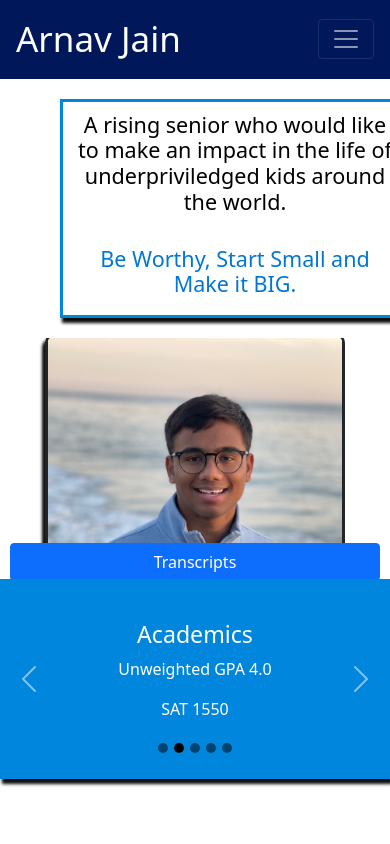
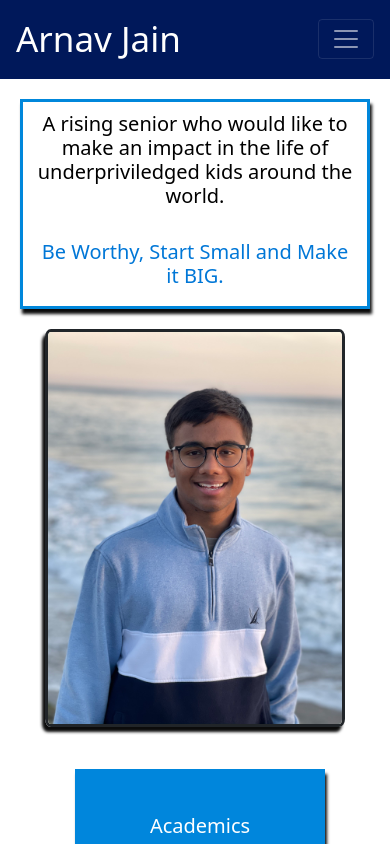
Before and after one commit to rbalonek/arnav-portfolio, a React (Create React App) app: page / in a window 390 px wide. Shown: the top 844 px of the page. Built offline with nearby package versions, Linux system fonts and the light colour scheme.

Commit message:
Landing Responsive

```diff
--- a/src/components/New Components/AcaemicSlider/AcaemicSlider.css
+++ b/src/components/New Components/AcaemicSlider/AcaemicSlider.css
@@ -2,6 +2,8 @@
   /* contain: content; */
   position: relative;
   /* top: 400px; */
+  align-self: center;
+  width: 350px;
 }
 .academic-slider__background {
   background-color: #0086dc;
@@ -29,3 +31,18 @@
 .carousel-control-next-icon {
   color: black;
 }
+@media (max-width: 1180px) {
+  .academic-slider__container {
+    /* contain: content; */
+    position: relative;
+    bottom: 100px;
+    align-self: center;
+    width: 250px;
+  }
+  .carousel-text {
+    font-size: 15px;
+  }
+  .title {
+    font-size: 20px;
+  }
+}
--- a/src/components/New Components/AcaemicSlider/AcaemicSlider.jsx
+++ b/src/components/New Components/AcaemicSlider/AcaemicSlider.jsx
@@ -12,21 +12,21 @@ export default function AcaemicSlider() {
           className="academic-slider__carousel "
         >
           <CarouselItem>
-            <h3>Social Entrepreneur</h3>
+            <h3 className="carousel-text">Social Entrepreneur</h3>
           </CarouselItem>
           <CarouselItem>
-            <h3>Academics</h3>
-            <p>Unweighted GPA 4.0</p>
-            <p>SAT 1550</p>
+            <h3 className="carousel-text title">Academics</h3>
+            <p className="carousel-text">Unweighted GPA 4.0</p>
+            <p className="carousel-text">SAT 1550</p>
           </CarouselItem>
           <CarouselItem>
-            <h4>Founder/CEO of Thunder Shots</h4>
+            <h4 className="carousel-text">Founder/CEO of Thunder Shots</h4>
           </CarouselItem>
           <CarouselItem>
-            <h3>Competitive Soccer Player</h3>
+            <h3 className="carousel-text">Competitive Soccer Player</h3>
           </CarouselItem>
           <CarouselItem>
-            <h3>Author</h3>
+            <h3 className="carousel-text">Author</h3>
           </CarouselItem>
         </Carousel>
       </div>
--- a/src/components/New Components/Landing/Landing.css
+++ b/src/components/New Components/Landing/Landing.css
@@ -1,5 +1,5 @@
 .landing__container {
-  min-height: 900px;
+  min-height: 850px;
   display: flex;
   justify-content: center;
   /* align-items: center; */
@@ -23,7 +23,7 @@
   height: fit-content;
   position: relative;
   top: 150px;
-  left: 40px;
+  left: 0px;
   /* font-size: 25px; */
 }
 .left-third__text-container {
@@ -31,6 +31,7 @@
   border: solid hsl(203, 100%, 43%);
   color: black;
   padding: 10px;
+
   box-shadow: 2px 5px 3px 0 #0c0c0c;
 }
 .landing__carousel-holder {
@@ -64,6 +65,7 @@
 .landing__right-third {
   width: 30vw;
   text-align: center;
+  padding-right: 30px;
   /* background-color: green; */
 }
 /* .landing__image {
@@ -72,50 +74,89 @@
 
 } */
 .landing__image {
-  /* width: 400px; */
-  width: 80%;
+  width: 500px;
+  /* width: 70%; */
   position: relative;
   border: solid;
   box-shadow: -3px 5px 3px 0 #0c0c0c;
   border-radius: 2%;
   top: 50px;
 }
+.transcripts-btn {
+  position: relative;
+  bottom: 50px;
+  width: 150px;
+  align-self: center;
+}
+.resume-btn {
+  position: relative;
+  width: 150px;
+  align-self: center;
+}
 
-@media (max-width: 1000px) {
+@media (max-width: 1180px) {
+  .landing__image {
+    width: 400px;
+    /* width: 70%; */
+    position: relative;
+    border: solid;
+    box-shadow: -3px 5px 3px 0 #0c0c0c;
+    border-radius: 2%;
+    top: 50px;
+  }
+  .landing-text-left {
+    font-size: 20px;
+  }
+}
+@media (max-width: 915px) {
   .landing__container {
-    height: fit-content;
-    display: flex;
-    justify-content: center;
     flex-direction: column;
   }
+  .landing__container-margin {
+    bottom: 0;
+  }
   .landing__left-third {
-    width: 100%;
+    width: auto;
+    top: 0px;
+  }
+  .landing__middle-third {
+    width: auto;
     text-align: center;
-    /* background-color: red; */
+    contain: content;
+    position: relative;
+    bottom: 50px;
+    height: 590px;
+  }
+  .landing__right-third {
+    width: auto;
+  }
+  .landing__carousel-holder {
     display: flex;
-    flex-direction: column;
-    justify-content: center;
-    /* padding: 20px; */
-    height: auto;
+    flex-direction: column-reverse;
+    /* justify-content: space-around; */
+    /* height: 100%; */
+  }
+  .academic-slider__container {
+    /* contain: content; */
     position: relative;
-    top: 0px;
-    font-size: 15px;
+    top: 50px;
+    align-self: center;
+    width: 250px;
   }
+}
+
+@media (max-width: 430px) {
   .landing__image {
     width: 300px;
-    margin-top: -53px;
-  }
-  .landing__middle-third {
-    width: 100%;
-    text-align: center;
-    /* background-color: blue; */
-    contain: content;
-    position: relative;
-    /* top: 300px; */
   }
   .landing__right-third {
-    width: 100%;
+    width: auto;
     position: relative;
     bottom: 100px;
+    left: 20px;
+  }
+  .landing__carousel-holder__btn-split {
+    position: relative;
+    top: 50px;
   }
 }
--- a/src/components/New Components/Landing/Landing.jsx
+++ b/src/components/New Components/Landing/Landing.jsx
@@ -10,13 +10,16 @@ export default function Landing() {
     <div className="landing__container">
       <div className="landing__left-third">
         <div className="left-third__text-container">
-          <h4 style={{ textTransform: "lowercase" }}>
+          <h4
+            className="landing-text-left"
+            style={{ textTransform: "lowercase" }}
+          >
             <span style={{ textTransform: "uppercase" }}>A</span> RISING SENIOR
             WHO WOULD LIKE TO MAKE AN IMPACT IN THE LIFE OF UNDERPRIVILEDGED
             KIDS AROUND THE WORLD.
           </h4>
           <br />
-          <h4 style={{ color: "#0077D7" }}>
+          <h4 className="landing-text-left" style={{ color: "#0077D7" }}>
             Be Worthy, Start Small and Make it BIG.
           </h4>
         </div>
@@ -29,10 +32,12 @@ export default function Landing() {
       <div className="landing__right-third">
         <div className="landing__carousel-holder">
           <div className="landing__carousel-holder__btn-split">
-            <Button style={{ position: "relative", bottom: "50px" }}>
+            <Button variant="primary" className="transcripts-btn">
               Transcripts
             </Button>
-            <Button>Resume</Button>
+            <Button variant="primary" className="resume-btn">
+              Resume
+            </Button>
           </div>
           <AcaemicSlider />
         </div>
```
